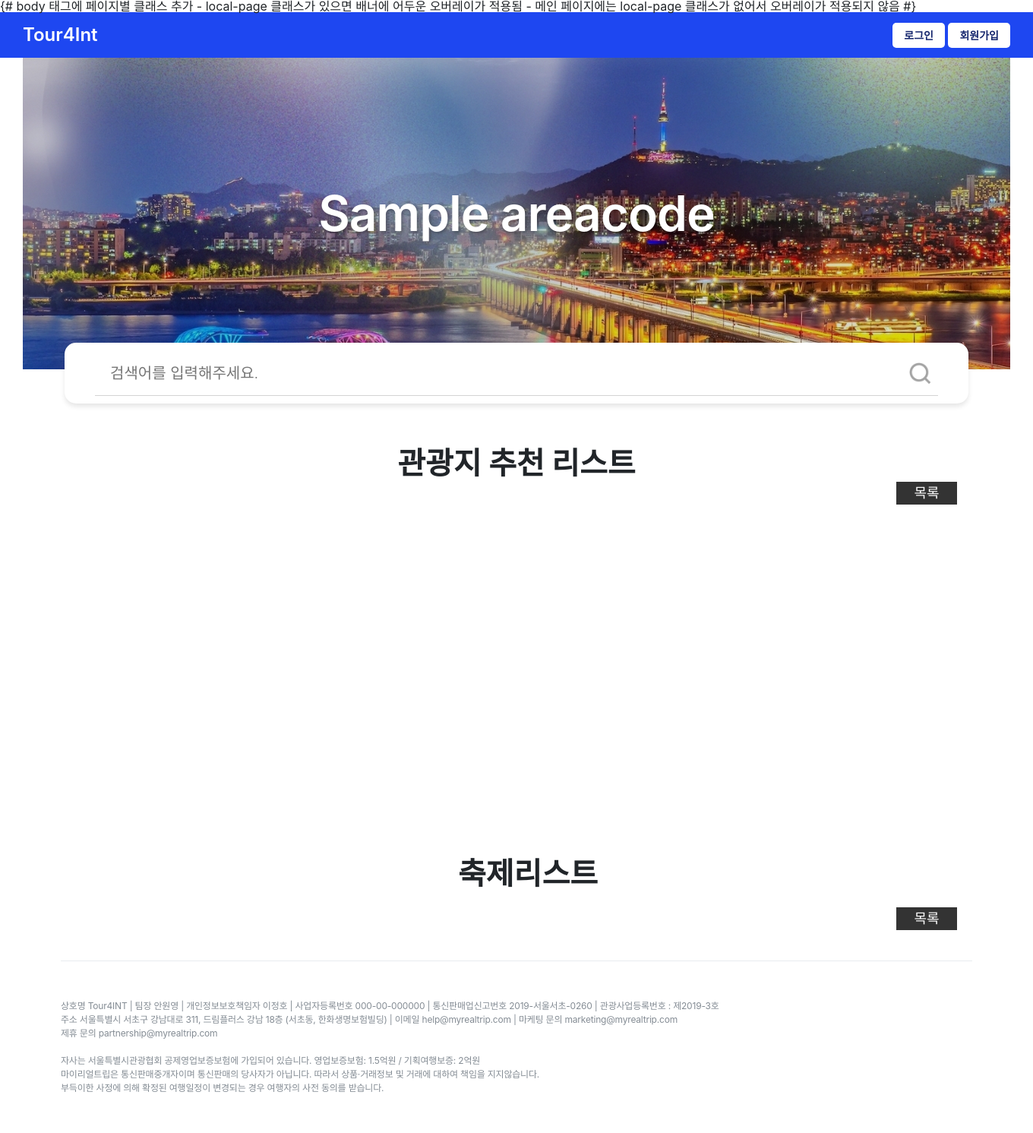
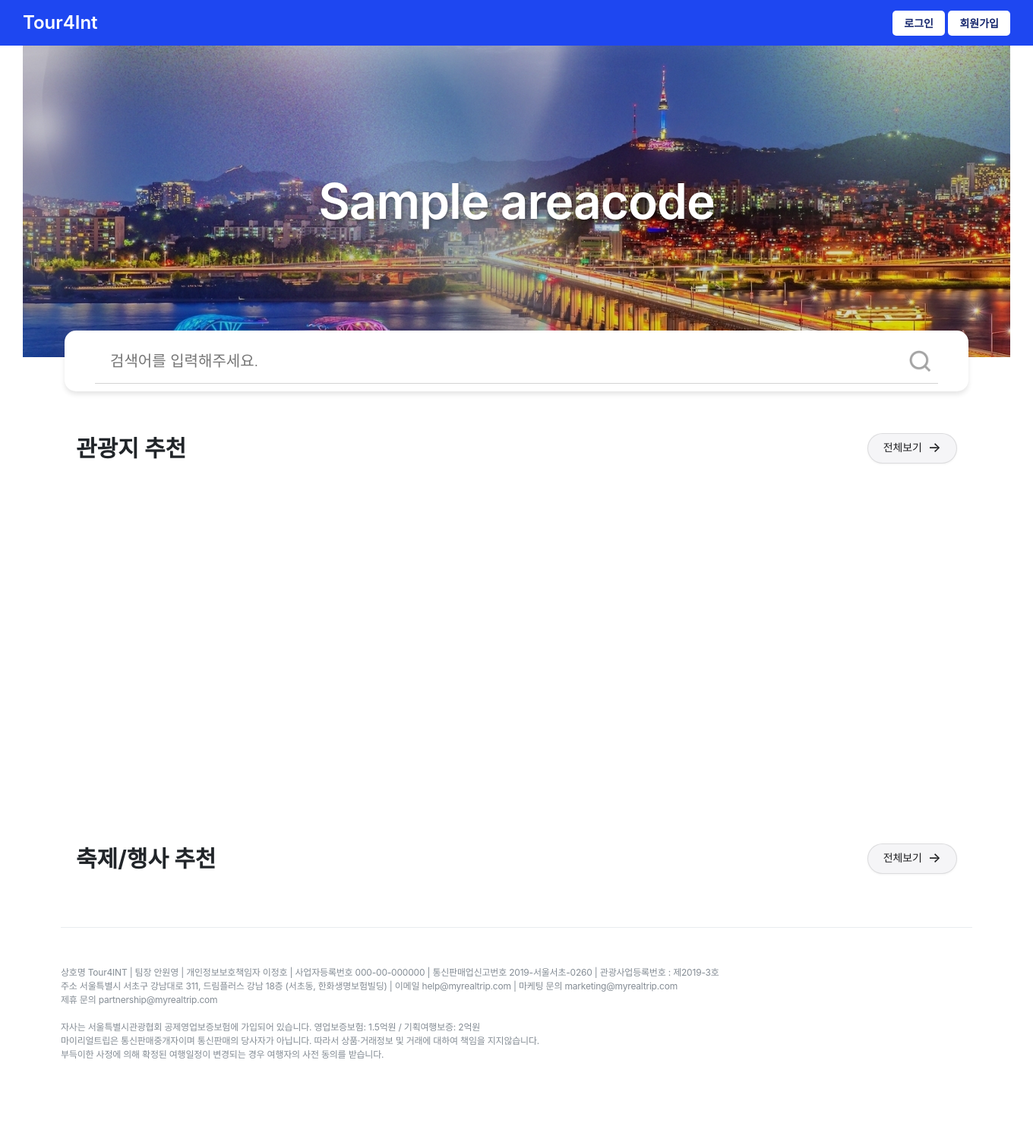
Before and after one commit to 42jeelee/tour4int, a Django app: page /place/local/1/ in a window 1360 px wide. Shown: the whole page at 76% size. After the commit the page ends 1393 px from the top, so only its background shows below. Run offline with Django 5.2, Linux system fonts and the light colour scheme; tables that the repository leaves empty hold one stand-in row (values such as "Sample post"); some web fonts are replaced.

Commit message:
design: 주석 오류 제거, 지역페이지 디자인 변경

```diff
--- a/place/templates/local.html
+++ b/place/templates/local.html
@@ -7,11 +7,13 @@
 <div class='wrap'>
    <!-- tourList -->
   <div class='tourList'>
-    <h2>관광지 추천 리스트</h2>
-    <a href='/place/local/{{areacode}}/list'>
-      <div class='all_list'>목록</div>
-    </a>
-
+    <div class='tourList_top'>
+      <h2>관광지 추천</h2>
+      <a href='/place/local/{{areacode}}/list?tab=tour' class="view-all-button">
+        <span class="button-text">전체보기</span>
+        <span class="button-icon">→</span>
+      </a>
+    </div>
     <ul class='list'>
       {% for tour in tour_list %}
       <li class='item'>
@@ -37,11 +39,13 @@
 
   <!-- festivalList -->
   <div class='festivalList'>
-    <h2>축제리스트</h2>
-    <a href='/place/local/{{areacode}}/list'>
-      <div class='all_list'>목록</div>
+    <div class='festivalList_top'>
+    <h2>축제/행사 추천</h2>
+    <a href='/place/local/{{areacode}}/list?tab=festival' class="view-all-button">
+      <span class="button-text">전체보기</span>
+      <span class="button-icon">→</span>
     </a>
-
+    </div>
       <div class='slide'>
         {% for event in event_list %}
         <div class='slideItem'>
--- a/place/views.py
+++ b/place/views.py
@@ -96,125 +96,84 @@ def view(request, areacode, content_id):
     return response
 
 def local_list(request, areacode):
-  try:
-      # 해당 지역의 시군구 코드 목록을 가져옴
-      sigungu_list = SigunguCode.objects.filter(area_code=areacode)
+    is_ajax = request.headers.get('X-Requested-With') == 'XMLHttpRequest'
+    content_type = request.GET.get('content_type')
 
-      # 지역 코드에 해당하는 지역 이름을 가져옴
-      # (예: 1 → "서울", 4 → "대구")
-      area_name = AreaCode.objects.get(area_code=areacode).name
+    # 배너 이미지 목록 생성
+    banner_images = []
+    for i in range(1, 4):
+        image_path = f'images/banners/local_{areacode}_{i}.jpg'
+        if os.path.exists(os.path.join(settings.STATIC_ROOT or os.path.join(settings.BASE_DIR, 'static'), image_path)):
+            banner_images.append(image_path)
 
-      # 배너 이미지 목록을 생성
-      # - local_[지역코드]_[1~3].jpg 형식의 이미지를 찾아서 목록에 추가
-      # - 실제로 존재하는 이미지만 목록에 포함됨
-      banner_images = []
-      for i in range(1, 4):
-          image_path = f'images/banners/local_{areacode}_{i}.jpg'
-          if os.path.exists(os.path.join(settings.STATIC_ROOT or os.path.join(settings.BASE_DIR, 'static'), image_path)):
-              banner_images.append(image_path)
+    # 이미지 우선순위를 위한 Case-When 구문
+    from django.db.models import Case, When, Value, IntegerField
+    image_priority = Case(
+        When(thumb_img__isnull=False, thumb_img__gt='', then=Value(2)),
+        When(thumb_img__isnull=True, image__isnull=False, image__gt='', then=Value(1)),
+        When(thumb_img='', image__isnull=False, image__gt='', then=Value(1)),
+        default=Value(0),
+        output_field=IntegerField(),
+    )
 
-      # AJAX 요청 여부 확인 (무한 스크롤을 위한 데이터 요청인지 확인)
-      is_ajax = request.headers.get('X-Requested-With') == 'XMLHttpRequest'
-      page = int(request.GET.get('page', 1))  # 현재 페이지 번호 (기본값: 1)
-      content_type = request.GET.get('content_type', '15')  # 컨텐츠 타입 (기본값: 축제/행사)
+    # content_type에 따른 필터링
+    if content_type == '15':  # 축제/행사
+        places = Place.objects.filter(category__content_type=15)
+    elif content_type == '12':  # 관광지
+        places = Place.objects.filter(category__content_type__in=[12, 14, 25])
+    else:
+        # 기본값: 축제/행사
+        places = Place.objects.filter(category__content_type=15)
 
-      logger.debug(f"요청 처리 중: 지역코드={areacode}, 페이지={page}, 컨텐츠타입={content_type}")
+    # 지역 코드로 필터링 및 정렬
+    places = places.filter(sigungu_code__area_code=areacode)\
+        .annotate(img_priority=image_priority)\
+        .order_by('-img_priority', '-place_id')\
+        .select_related('category', 'sigungu_code')
 
-      # 이미지 우선순위를 위한 Case-When 구문
-      from django.db.models import Case, When, Value, IntegerField
-      image_priority = Case(
-          # 썸네일이 있는 경우 최우선
-          When(thumb_img__isnull=False, thumb_img__gt='', then=Value(2)),
-          # 썸네일은 없지만 이미지가 있는 경우
-          When(thumb_img__isnull=True, image__isnull=False, image__gt='', then=Value(1)),
-          When(thumb_img='', image__isnull=False, image__gt='', then=Value(1)),
-          # 이미지가 전혀 없는 경우 후순위
-          default=Value(0),
-          output_field=IntegerField(),
-      )
+    if is_ajax:
+        page = request.GET.get('page', 1)
+        paginator = Paginator(places, 8)
 
-      # 컨텐츠 타입에 따라 장소 필터링
-      if content_type == '15':
-          # 축제/행사 (contentTypeId=15)
-          places = Place.objects.filter(
-              sigungu_code__area_code=areacode,
-              category__content_type=15
-          ).select_related('category', 'sigungu_code')
-      else:
-          # 관광지/문화시설/여행코스 (contentTypeId=12,14,25)
-          places = Place.objects.filter(
-              sigungu_code__area_code=areacode,
-              category__content_type__in=[12, 14, 25]
-          ).select_related('category', 'sigungu_code')
+        try:
+            places_page = paginator.page(page)
+        except (PageNotAnInteger, EmptyPage):
+            places_page = paginator.page(1)
 
-      # 이미지 우선순위에 따라 정렬
-      places = places.annotate(
-          img_priority=image_priority
-      ).order_by('-img_priority', '-place_id')  # 이미지 우선순위로 정렬하고, 같은 우선순위 내에서는 최신순
+        places_data = []
+        for place in places_page:
+            # 이미지 URL 결정
+            image_url = place.thumb_img or place.image or '/static/images/no-image.jpg'
 
-      # 페이지네이션 (한 페이지당 8개 항목)
-      paginator = Paginator(places, 8)
-      page_obj = paginator.get_page(page)
+            places_data.append({
+                'place_id': place.place_id,
+                'title': place.title,
+                'thumb_img': image_url,
+                'address': place.address or '',
+                'start_time': place.start_time.strftime('%Y-%m-%d') if place.start_time else None,
+                'end_time': place.end_time.strftime('%Y-%m-%d') if place.end_time else None,
+            })
 
-      if is_ajax:
-          # AJAX 요청일 경우 JSON 형태로 데이터 반환
-          place_list = []
-          for place in page_obj:
-              try:
-                  # 이미지 URL 결정 (우선순위: 썸네일 > 원본이미지 > 기본이미지)
-                  image_url = place.thumb_img
-                  if not image_url:
-                      if place.image:
-                          image_url = place.image
-                      else:
-                          image_url = '/static/images/no-image.jpg'
+        return JsonResponse({
+            'places': places_data,
+            'has_next': places_page.has_next(),
+            'next_page': places_page.next_page_number() if places_page.has_next() else None,
+        })
 
-                  # None 값 처리 (주소, 시작일, 종료일)
-                  address = place.address if place.address else ''
-                  start_time = place.start_time.strftime('%Y.%m.%d') if place.start_time else None
-                  end_time = place.end_time.strftime('%Y.%m.%d') if place.end_time else None
+    # 지역 이름 가져오기
+    area_name = AreaCode.objects.get(area_code=areacode).name
 
-                  # 장소 데이터 구성
-                  place_data = {
-                      'title': str(place.title),
-                      'thumb_img': str(image_url),
-                      'address': str(address),
-                      'start_time': start_time,
-                      'end_time': end_time,
-                      'place_id': place.place_id,  # place_id 추가
-                  }
-                  place_list.append(place_data)
-              except Exception as e:
-                  logger.error(f"장소 처리 중 오류 발생 {place.place_id}: {str(e)}")
-                  continue
+    # 시군구 목록 가져오기
+    sigungu_list = SigunguCode.objects.filter(area_code=areacode)
 
-          # JSON 응답 데이터 구성
-          response_data = {
-              'places': place_list,  # 장소 목록
-              'has_next': page_obj.has_next(),  # 다음 페이지 존재 여부
-              'next_page': page + 1 if page_obj.has_next() else None,  # 다음 페이지 번호
-          }
-          logger.debug(f"응답 데이터: {response_data}")
-          return JsonResponse(response_data)
+    # 초기 탭 설정
+    initial_tab = request.GET.get('tab', 'event')
 
-      # 일반 요청일 경우 템플릿 렌더링
-      context = {
-          'areacode': areacode,  # 지역 코드
-          'area_name': area_name,  # 지역 이름 (예: "서울", "대구")
-          'banner_images': banner_images,  # 배너 이미지 목록
-          'places': page_obj,  # 페이지네이션된 장소 목록
-          'sigungu_list': sigungu_list,  # 시군구 목록
-      }
-      return render(request, 'local_list.html', context)
-
-  except Exception as e:
-      logger.error(f"local_list 뷰 오류: {str(e)}", exc_info=True)
-      if is_ajax:
-          # AJAX 요청 중 오류 발생 시 에러 응답
-          return JsonResponse({
-              'error': str(e),
-              'places': [],
-              'has_next': False,
-              'next_page': None,
-          }, status=500)
-      raise
+    return render(request, 'local_list.html', {
+        'places': places,
+        'areacode': areacode,
+        'area_name': area_name,
+        'banner_images': banner_images,
+        'sigungu_list': sigungu_list,
+        'initial_tab': initial_tab,
+    })
--- a/static/css/localpage.css
+++ b/static/css/localpage.css
@@ -17,11 +17,41 @@ ol, ul, ul li {
   margin-left: 0px;
 }
 
-.tourList h2{
-  text-align: center;
-  font-size: 40px;
+/* 상단 영역 스타일 */
+.tourList_top {
+  display: flex;
+  justify-content: space-between;
+  align-items: center;
+  margin-bottom: 30px;
+  padding: 0 20px;
+}
+
+.festivalList_top {
+  display: flex;
+  justify-content: space-between;
+  align-items: center;
+  margin-bottom: 50px;
+  padding: 0 20px;
+}
+
+
+/* 제목 스타일 */
+.tourList h2,
+.festivalList h2 {
+  font-size: 24px;
   font-weight: 700;
   line-height: 1.2;
+  margin: 0;
+}
+
+/* 공통 h2 스타일 */
+.tourList .tourList_top h2,
+.festivalList .festivalList_top h2 {
+  font-size: 30px;
+  font-weight: 700;
+  line-height: 1.2;
+  margin-left: 0;
+  margin-bottom: 0;
 }
 
 .tourList .list{
@@ -85,19 +115,55 @@ ol, ul, ul li {
   color: #787878;
 }
 
-.all_list{
-  float: right;
-  margin: 0 20px 20px 0;
-  font-size: 18px;
-  text-align: center;
-  color: white;
-  background-color: #333;
-  width: 80px;
-  height: 30px;
-  line-height: 29px;
+/* 전체보기 버튼 스타일 */
+.view-all-button {
+  display: inline-flex;
+  align-items: center;
+  gap: 8px;
+  padding: 10px 20px;
+  background-color: #f5f5f7;
+  border-radius: 980px;
+  text-decoration: none;
+  color: #1d1d1f;
+  font-size: 14px;
+  font-weight: 500;
+  transition: all 0.3s cubic-bezier(0.4, 0, 0.2, 1);
+  border: 1px solid rgba(0, 0, 0, 0.1);
+  box-shadow: 0 1px 3px rgba(0, 0, 0, 0.05);
 }
 
+.view-all-button:hover {
+  background-color: #e8e8ed;
+  transform: translateY(-1px);
+  box-shadow: 0 2px 5px rgba(0, 0, 0, 0.1);
+}
 
+.view-all-button:active {
+  transform: translateY(0);
+  box-shadow: 0 1px 2px rgba(0, 0, 0, 0.05);
+}
+
+.button-text {
+  position: relative;
+  top: -1px;
+  letter-spacing: -0.01em;
+}
+
+.button-icon {
+  font-size: 18px;
+  transition: transform 0.3s cubic-bezier(0.4, 0, 0.2, 1);
+  position: relative;
+  top: -1px;
+}
+
+.view-all-button:hover .button-icon {
+  transform: translateX(3px);
+}
+
+/* 기존 all_list 스타일 제거 */
+.all_list {
+  display: none;
+}
 
 
 /* ---------------------------- */
@@ -109,13 +175,11 @@ ol, ul, ul li {
   margin: 70px 0 20px;
 }
 
-.festivalList h2{
-  text-align: center;
-  font-size: 40px;
+.festivalList .festivalList_top h2{
+  font-size: 30px;
   font-weight: 700;
   line-height: 1.2;
-  margin-left: 30px;
-  margin-bottom: 20px;
+  margin: 0;
 }
 
 .slide {
--- a/templates/base.html
+++ b/templates/base.html
@@ -17,9 +17,9 @@
     <script src="https://code.jquery.com/jquery-latest.min.js"></script>
 </head>
 
-{# body 태그에 페이지별 클래스 추가
+<!-- body 태그에 페이지별 클래스 추가
    - local-page 클래스가 있으면 배너에 어두운 오버레이가 적용됨
-   - 메인 페이지에는 local-page 클래스가 없어서 오버레이가 적용되지 않음 #}
+   - 메인 페이지에는 local-page 클래스가 없어서 오버레이가 적용되지 않음 -->
 <body class="{% block body_class %}{% endblock %}">
     <!-- 헤더 영역 -->
     <header class="header">
```
Also changed, not shown: place/templates/local_list.html (+144 -68 lines).
